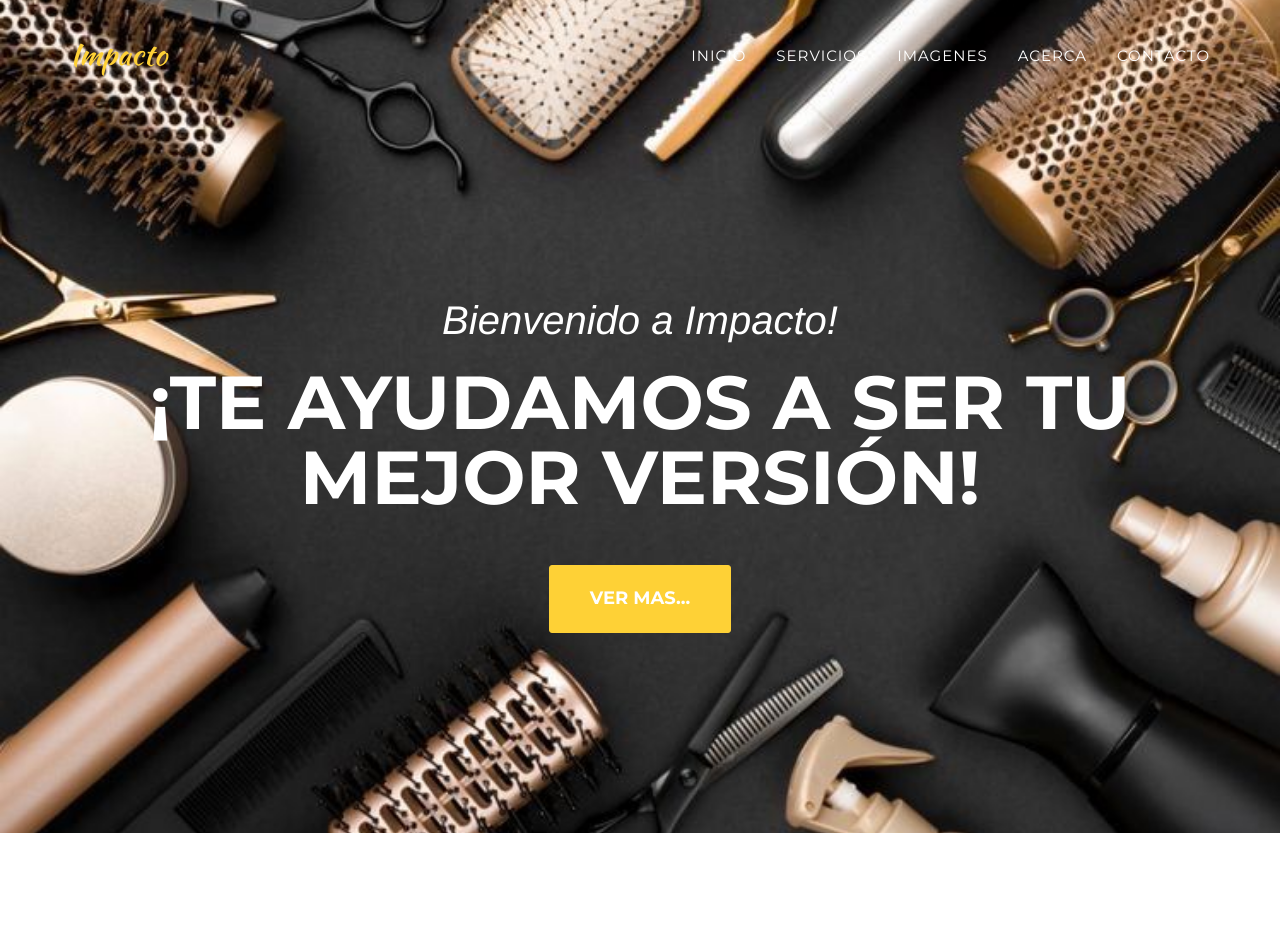
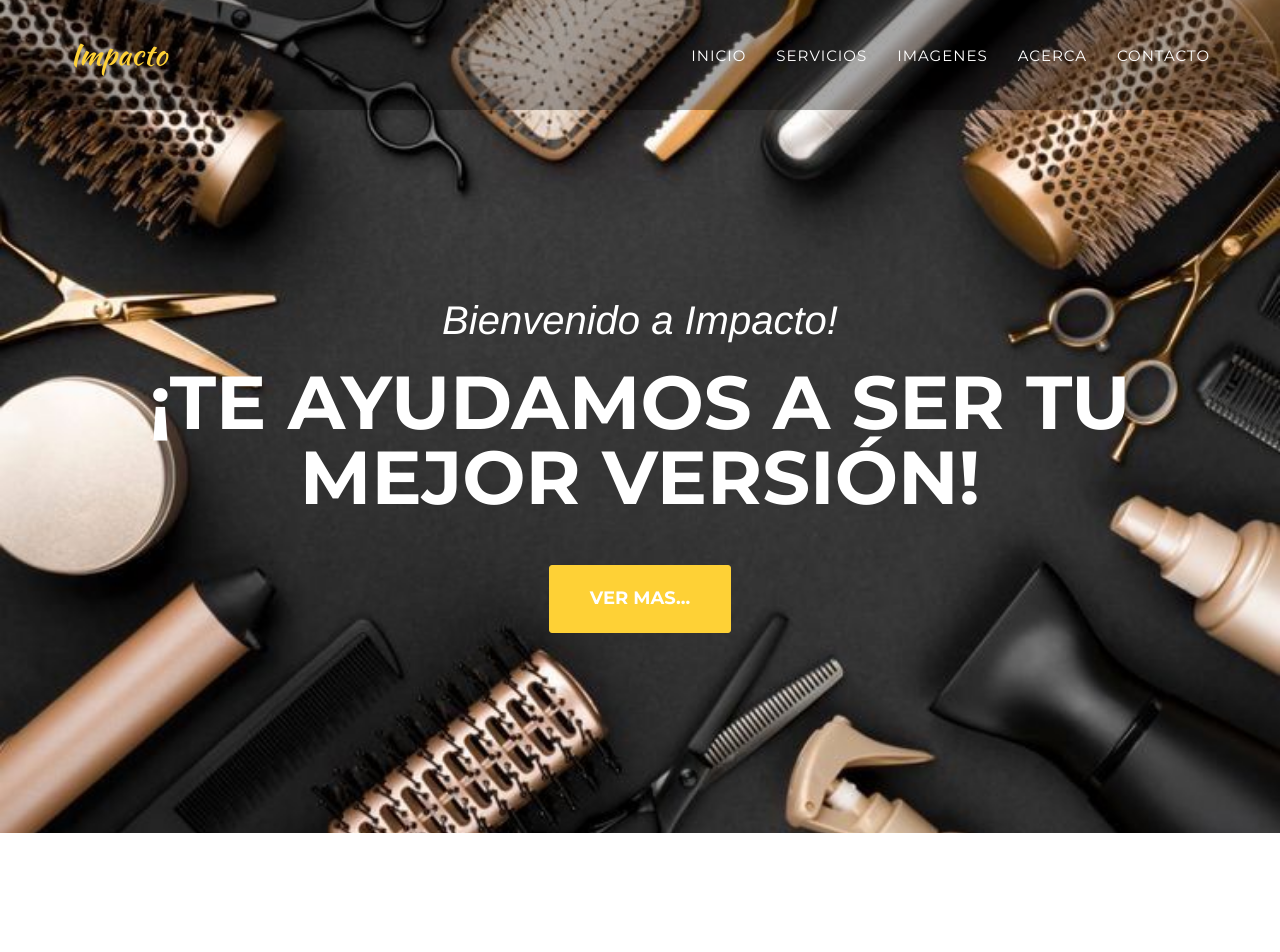
Before and after one commit to DaveNPlay/Test5, a Jekyll site: the page built from index.html, in a window 1280 px wide and 1400 px high. Shown: the top 952 px of the window. Built offline with Jekyll 4.4.1, drawn with Linux system fonts in a browser that asks for light colours; some web fonts are replaced.

Commit message:
Update agency.css

```diff
--- a/_includes/css/agency.css
+++ b/_includes/css/agency.css
@@ -238,7 +238,7 @@ fieldset[disabled] .btn-xl.active {
     .navbar-default {
         padding: 25px 0;
         border: 0;
-        background-color: transparent;
+        background-color: #00000057;
         -webkit-transition: padding .3s;
         -moz-transition: padding .3s;
         transition: padding .3s;
```
